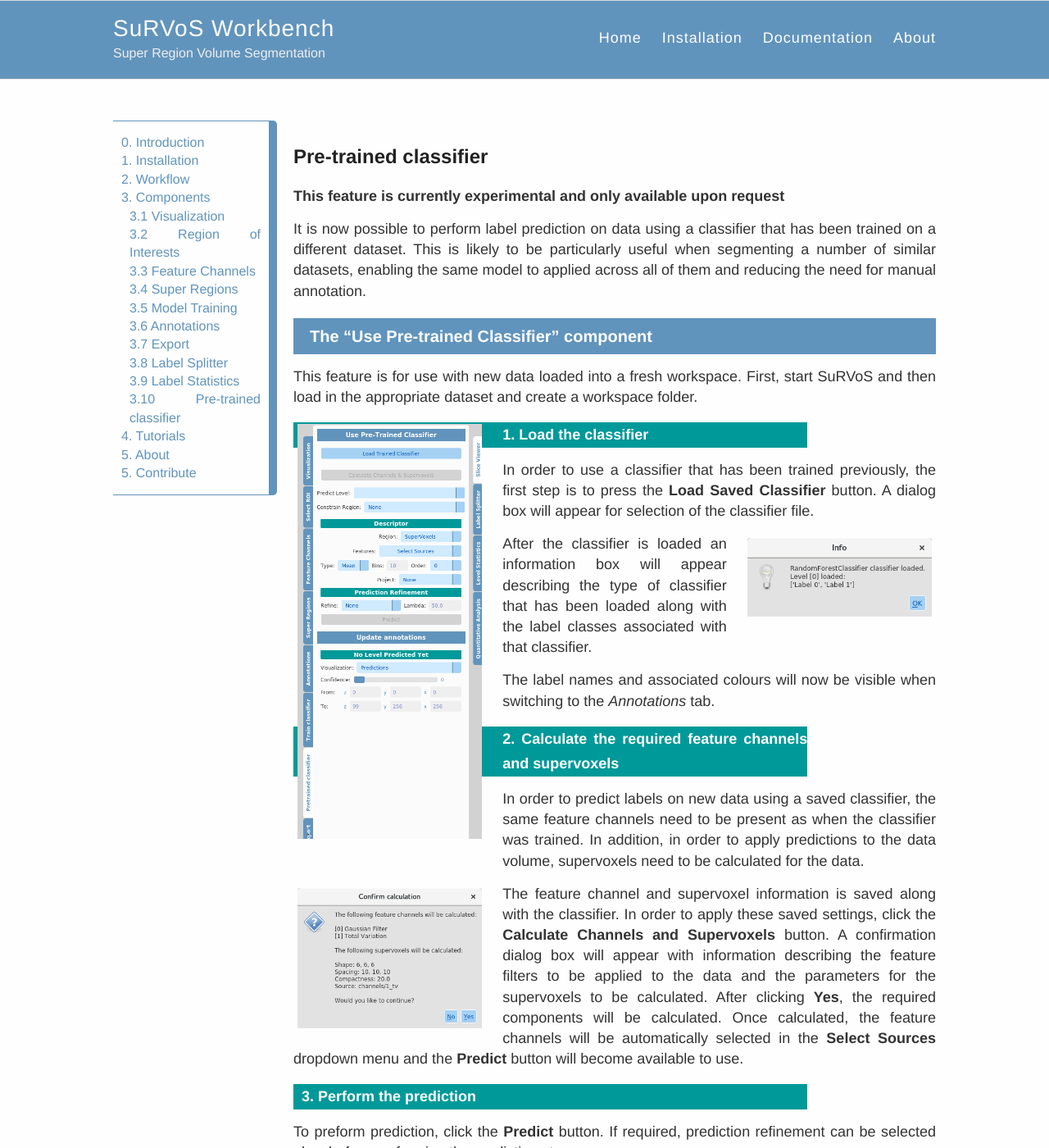
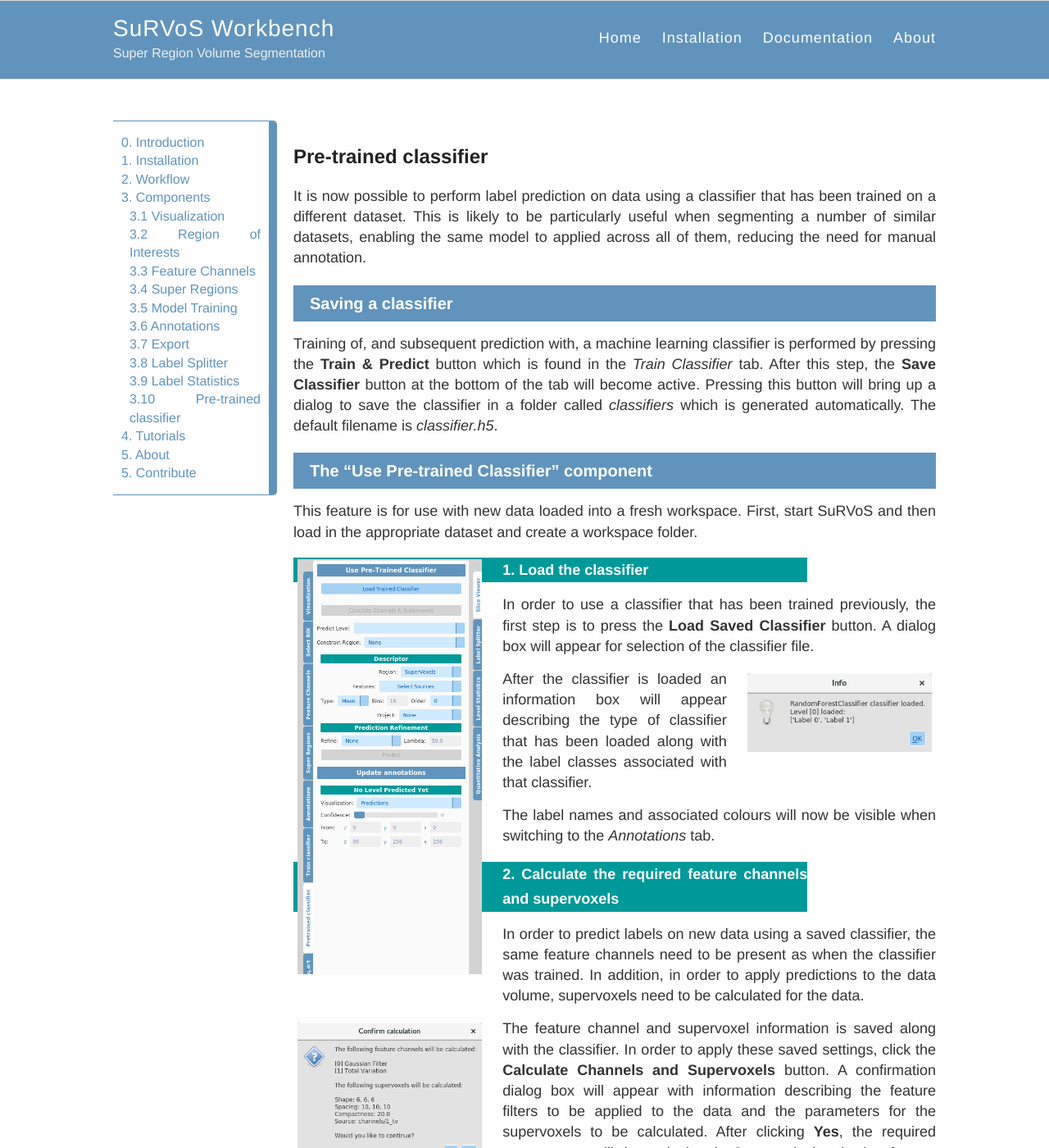
Before and after one commit to DiamondLightSource/SuRVoS, a Jekyll site: the page built from docs/components/pretrained-classifier.md, in a window 1280 px wide and 1400 px high. Shown: the whole window at 82% size. Built offline with Jekyll 4.4.1, drawn with Linux system fonts in a browser that asks for light colours; some of the changed text lies outside the part shown.

Commit message:
Update docs for load/save classifier feature

```diff
--- a/docs/components/pretrained-classifier.md
+++ b/docs/components/pretrained-classifier.md
@@ -5,9 +5,13 @@
 toc-subsection: 10
 ---
 
-**This feature is currently experimental and only available upon request**
 
-It is now possible to perform label prediction on data using a classifier that has been trained on a different dataset. This is likely to be particularly useful when segmenting a number of similar datasets, enabling the same model to applied across all of them and reducing the need for manual annotation.
+
+It is now possible to perform label prediction on data using a classifier that has been trained on a different dataset. This is likely to be particularly useful when segmenting a number of similar datasets, enabling the same model to applied across all of them, reducing the need for manual annotation.
+
+## Saving a classifier
+
+Training of, and subsequent prediction with, a machine learning classifier is performed by pressing the **Train & Predict** button which is found in the *Train Classifier* tab. After this step, the **Save Classifier** button at the bottom of the tab will become active. Pressing this button will bring up a dialog to save the classifier in a folder called *classifiers* which is generated automatically. The default filename is *classifier.h5*.
 
 ## The "Use Pre-trained Classifier" component
 
@@ -35,4 +39,8 @@
 
 ### 3. Perform the prediction
 
-To preform prediction, click the **Predict** button. If required, prediction refinement can be selected also, before performing the prediction step.
+To perform prediction, click the **Predict** button. If required, prediction refinement can be selected also, before performing the prediction step.
+
+### (Optional) 4. Add additional training data, retrain and save a modified classifier
+
+If the prediction is not as expected and needs modification, it is possible to go back to the *Annotations* tab, select a label and add annotations to the data to correct areas that have been misclassified. Upon returning to the *Pretrained classifier* tab, if the **Predict** button is pressed a dialog box will now appear asking if you would like to append this new data to the training data and train a new classifier. Upon choosing 'Yes', training and prediction of a new classifier will be performed and the **Save new classifier** button at the bottom of the tab will become activated. Pressing this button will bring up a dialog to save this modified classifier in a new file.
```
